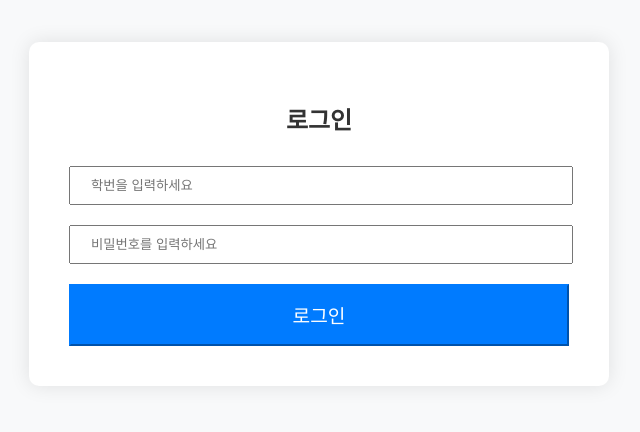
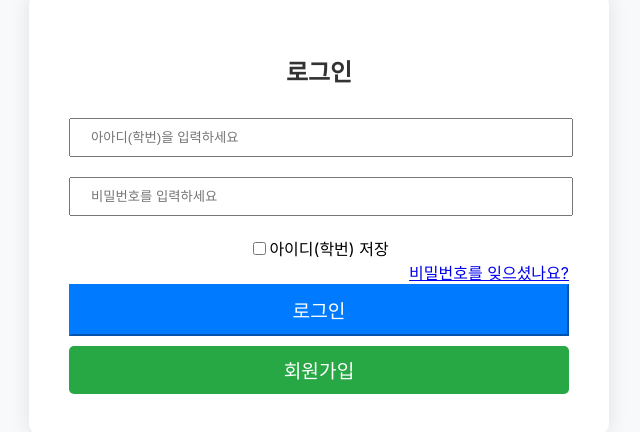
Before and after one commit to hwstar-1204/GWNU-WonJu-club, a React (Create React App) app in the folder frontend/: page /login in a window 1280 px wide. Shown: the part 186-618 px from the top of the page, without its empty margins (321-961 px from the left). Built offline with nearby package versions, Linux system fonts and the light colour scheme.

Commit message:
로그인페이지 수정

```diff
--- a/frontend/src/LoginPage.css
+++ b/frontend/src/LoginPage.css
@@ -30,7 +30,7 @@
   width: 100%;
   background-color: #007bff;
   border-color: #007bff;
-  padding: 15px 20px;
+  padding: 10px 20px;
   box-sizing: border-box;
   font-size: 1.2rem; /* 버튼 텍스트 크기 */
   color: #fff; /* 버튼 텍스트 색상 */
@@ -45,3 +45,42 @@
 .login-button:focus {
   box-shadow: 0 0 0 0.2rem rgba(0,123,255,.5);
 }
+
+
+/* LoginPage.css */
+
+.signup-button {
+  width: 100%;
+  background-color: #28a745;
+  border-color: #28a745;
+  padding: 10px 20px; /* 높이 조정 */
+  box-sizing: border-box;
+  font-size: 1.2rem;
+  color: #fff;
+  text-align: center;
+  text-decoration: none;
+  display: inline-block;
+  border-radius: 5px;
+  transition: background-color 0.3s;
+}
+
+.signup-button:hover {
+  background-color: #218838;
+  border-color: #218838;
+}
+
+.signup-button:focus {
+  box-shadow: 0 0 0 0.2rem rgba(40,167,69,.5);
+}
+
+.signup-link-container {
+  margin-top: 10px; /* 로그인 버튼과 회원가입 버튼 사이의 간격 조정 */
+}
+
+.forgot-password-link {
+  float: right;
+}
+
+.login-button-container {
+  margin-top: 20px; /* 로그인 버튼과 "비밀번호를 잊으셨나요?" 사이의 간격 조절 */
+}
--- a/frontend/src/LoginPage.js
+++ b/frontend/src/LoginPage.js
@@ -1,23 +1,45 @@
+// LoginPage.js
+
 import React, { useState } from 'react';
-import { Container, Form, Button, Alert } from 'react-bootstrap';
-import './LoginPage.css'; // CSS 파일 import
+import { Container, Form, Button, Alert, Row, Col } from 'react-bootstrap';
+import { Link } from 'react-router-dom';
+import './LoginPage.css';
 
 const LoginPage = () => {
   const [studentID, setStudentID] = useState('');
   const [password, setPassword] = useState('');
+  const [rememberMe, setRememberMe] = useState(false);
   const [errorMessage, setErrorMessage] = useState('');
 
   const handleLogin = (e) => {
     e.preventDefault();
 
-    // 예시로 학번이 '123456'이고 비밀번호가 'password'인 경우에만 로그인 성공
+    // 아이디나 학번 입력이 비어있을 때 오류 메시지 표시
+    if (!studentID.trim() || !password.trim()) {
+      setErrorMessage('아아디(학번)과 비밀번호를 입력하세요.');
+      return;
+    }
+
     if (studentID === '123456' && password === 'password') {
-      // 로그인 성공시에는 다른 작업 수행
       console.log('로그인 성공');
+
+      if (rememberMe) {
+        localStorage.setItem('studentID', studentID);
+      } else {
+        localStorage.removeItem('studentID');
+      }
     } else {
-      setErrorMessage('학번 또는 비밀번호가 일치하지 않습니다.');
+      setErrorMessage('아이디(학번)과 비밀번호가 일치하지 않습니다.');
     }
   };
+
+  useState(() => {
+    const storedStudentID = localStorage.getItem('studentID');
+    if (storedStudentID) {
+      setStudentID(storedStudentID);
+      setRememberMe(true);
+    }
+  }, []);
 
   return (
     <div className="login-background">
@@ -28,7 +50,7 @@ const LoginPage = () => {
           <Form onSubmit={handleLogin}>
             <Form.Control
               type="text"
-              placeholder="학번을 입력하세요"
+              placeholder="아아디(학번)을 입력하세요"
               value={studentID}
               onChange={(e) => setStudentID(e.target.value)}
               className="input-field"
@@ -40,10 +62,26 @@ const LoginPage = () => {
               onChange={(e) => setPassword(e.target.value)}
               className="input-field"
             />
+            <Form.Group as={Row}>
+              <Col>
+                <Form.Check
+                  type="checkbox"
+                  label="아이디(학번) 저장"
+                  checked={rememberMe}
+                  onChange={(e) => setRememberMe(e.target.checked)}
+                />
+              </Col>
+              <Col className="text-right">
+                <Link to="/reset-password" className="forgot-password-link">비밀번호를 잊으셨나요?</Link>
+              </Col>
+            </Form.Group>
             <div className="login-button-container">
               <Button variant="primary" type="submit" className="login-button">
                 로그인
               </Button>
+            </div>
+            <div className="signup-link-container">
+              <Link to="/signup" className="signup-button">회원가입</Link>
             </div>
           </Form>
         </div>
```
